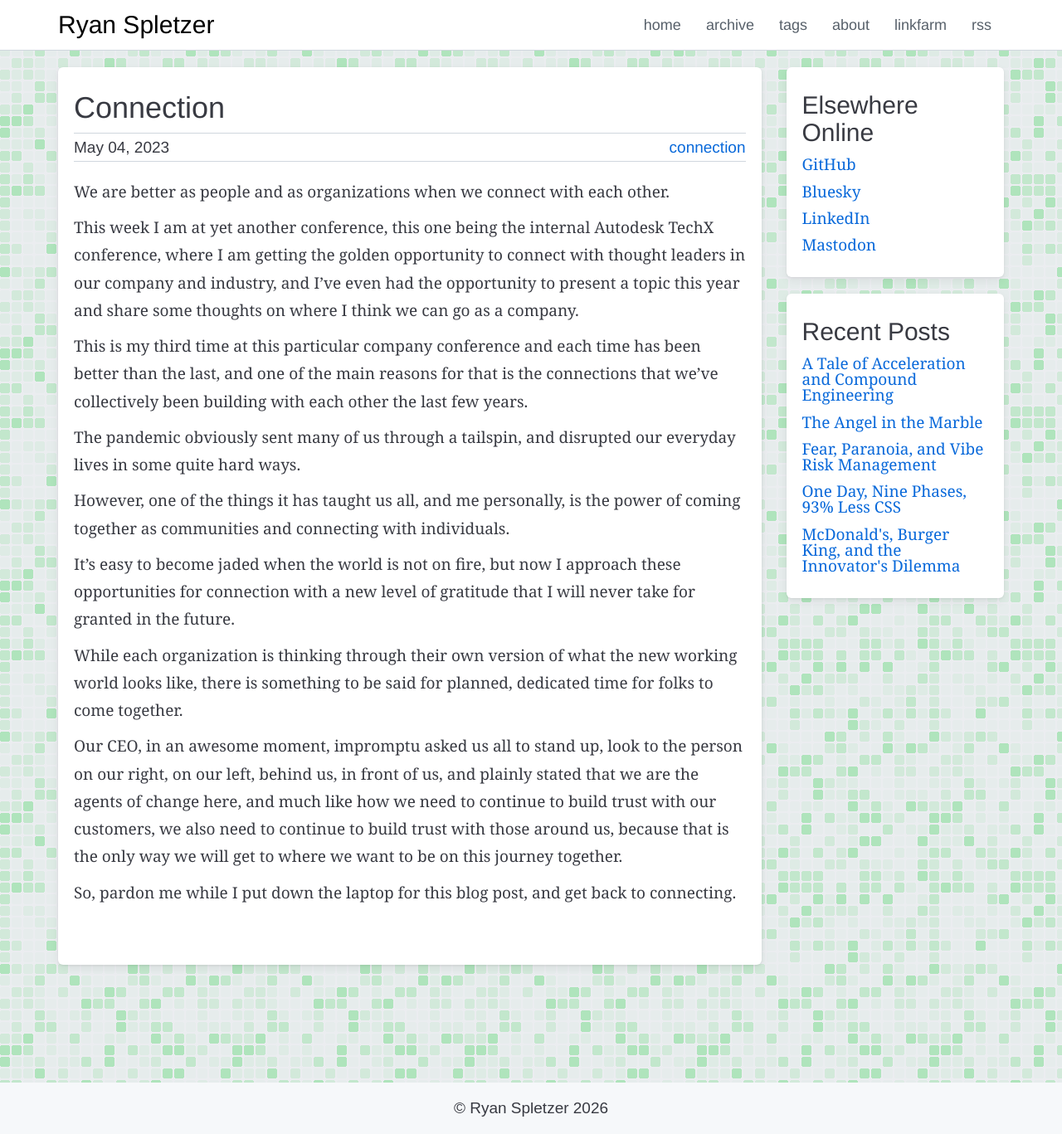
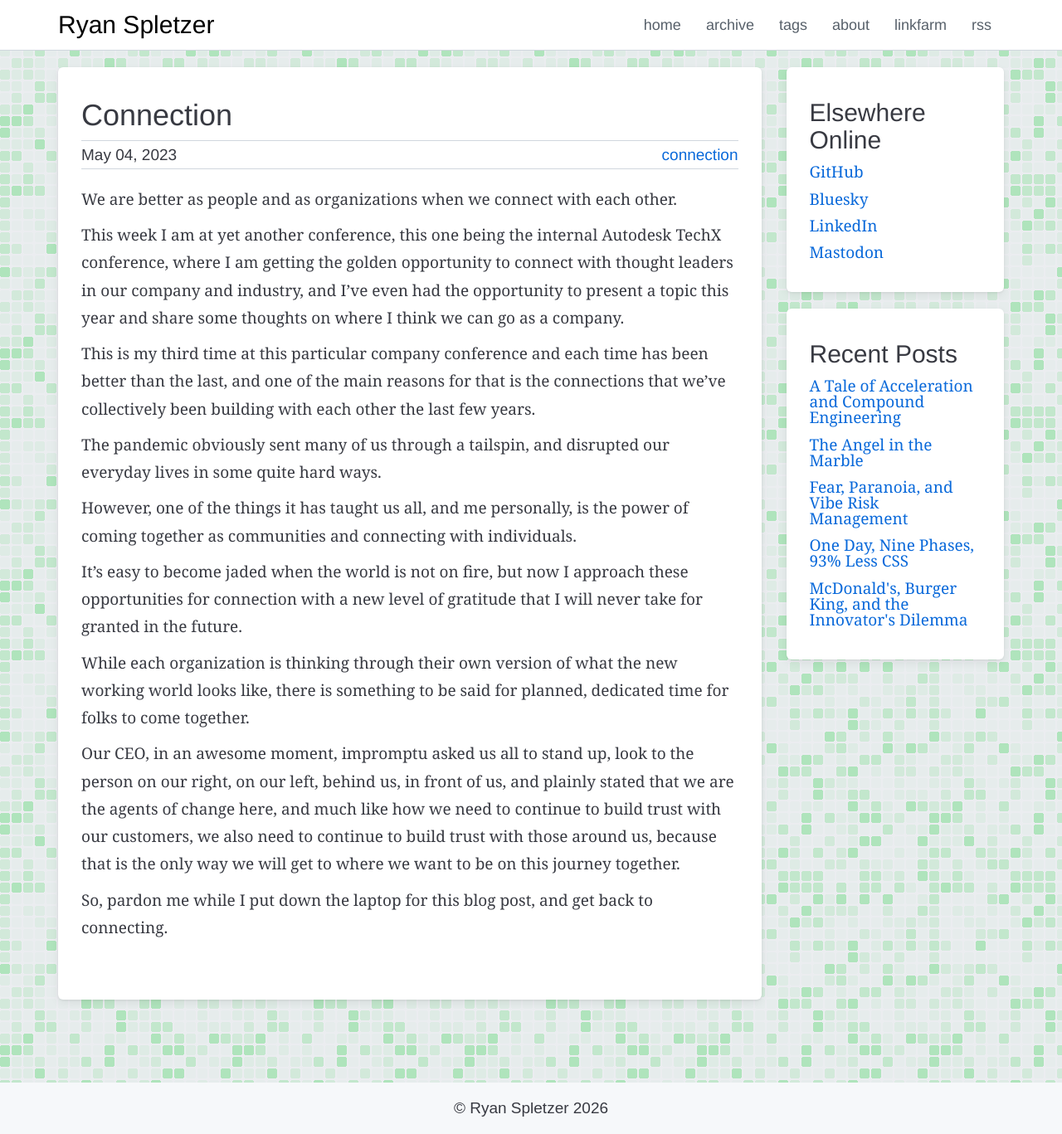
Before and after one commit to ryanspletzer/ryanspletzer.github.io, a Jekyll site: the page built from _posts/2023-05-04-connection.md, in a window 1280 px wide and 1367 px high. Shown: the whole window at 83% size. Built offline with Jekyll 4.4.1, drawn with Linux system fonts in a browser that asks for light colours.

Commit message:
Increase panel padding for more breathing room
Bump panel padding from 1.1875rem to 1.75rem and update the TOC
negative margins to match.

Co-Authored-By: Claude Opus 4.6 <noreply@anthropic.com>

```diff
--- a/_sass/components.scss
+++ b/_sass/components.scss
@@ -5,7 +5,7 @@
   box-shadow: var(--color-panel-shadow);
   border: 0;
   border-radius: 0.375rem;
-  padding: 1.1875rem;
+  padding: 1.75rem;
   margin-bottom: 1.25rem;
   min-height: 1.25rem;
 }
@@ -136,8 +136,8 @@ h2.post-title:first-of-type {
 // Table of contents
 .toc {
   background-color: var(--color-toc-bg);
-  margin-left: -1.1875rem;
-  margin-right: -1.1875rem;
+  margin-left: -1.75rem;
+  margin-right: -1.75rem;
 }
 
 // Responsive adjustments
```
